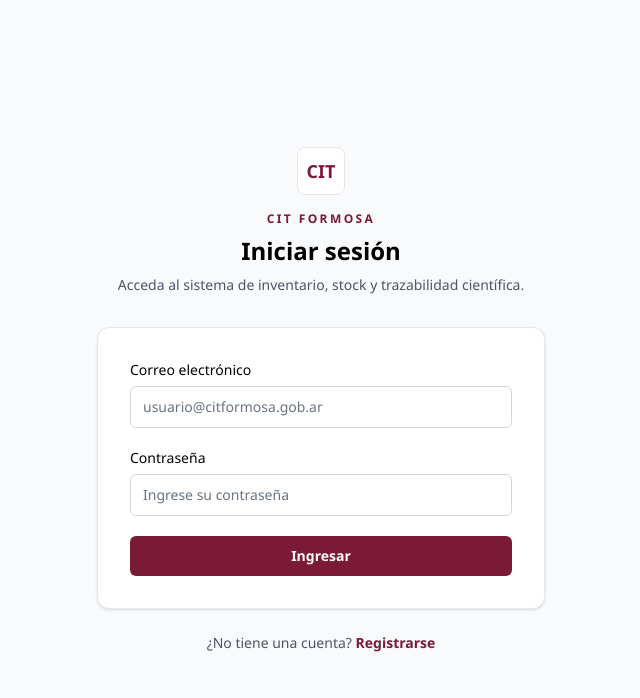
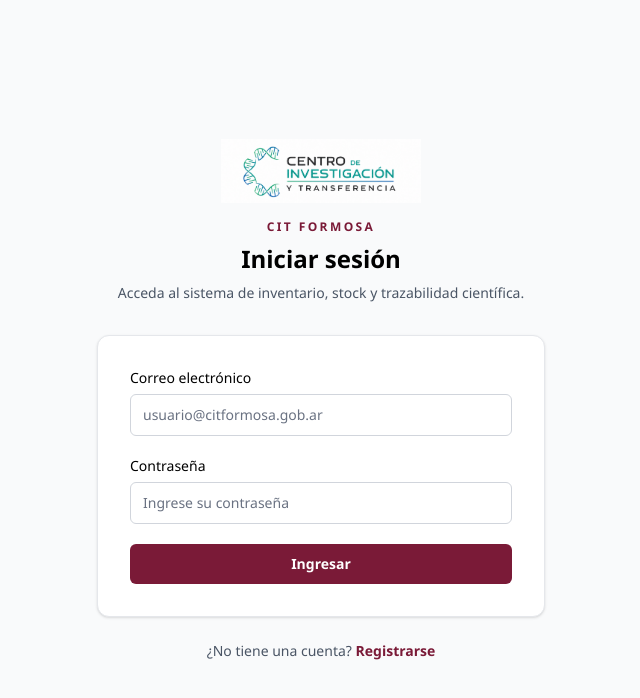
Before and after one commit to Franac0a/SITGI, a React (Vite) app in the folder frontend/: page /login in a window 1280 px wide. Shown: the top 698 px of the page, without its empty margins (319-959 px from the left). Built offline with nearby package versions, Linux system fonts and the light colour scheme; no server answers.

Commit message:
Puse el logod el CIT, ( falta cambiar y corregir)

```diff
--- a/frontend/src/components/layout/AuthLayout.tsx
+++ b/frontend/src/components/layout/AuthLayout.tsx
@@ -19,8 +19,12 @@ export function AuthLayout({
     <div className="min-h-screen bg-gray-50">
       <div className="mx-auto flex min-h-screen max-w-6xl flex-col justify-center px-4 py-10">
         <div className="mb-8 text-center">
-          <div className="mx-auto mb-4 flex h-12 w-12 items-center justify-center rounded-lg border border-gray-200 bg-white">
-            <span className="text-lg font-bold text-bordo-600">CIT</span>
+          <div className="mx-auto mb-4 flex max-w-xs items-center justify-center">
+            <img
+              src="/logo.png"
+              alt="Centro de Investigación y Transferencia - CIT Formosa"
+              className="h-14 sm:h-16 w-auto object-contain"
+            />
           </div>
           <p className="text-xs font-semibold uppercase tracking-[0.2em] text-bordo-600">
             CIT Formosa
--- a/frontend/src/components/layout/Header.tsx
+++ b/frontend/src/components/layout/Header.tsx
@@ -1,5 +1,5 @@
 import { useState, useRef, useEffect } from 'react'
-import { useNavigate } from 'react-router-dom'
+import { useNavigate, Link } from 'react-router-dom'
 import { useAuth } from '@/context'
 
 interface NotificationItem {
@@ -69,10 +69,13 @@ export function Header({ onToggleSidebar, notifications: initialNotifications =
           </svg>
         </button>
 
-        <div
-          id="logo-header-placeholder"
-          className="w-36 sm:w-44 h-9 rounded bg-gray-100 border border-gray-200 shrink-0"
-        />
+        <Link to="/dashboard" className="flex items-center gap-2 shrink-0 hover:opacity-90 transition-opacity">
+          <img
+            src="/logo.png"
+            alt="Centro de Investigación y Transferencia - CIT Formosa"
+            className="h-9 sm:h-10 w-auto max-w-44 sm:max-w-64 object-contain"
+          />
+        </Link>
       </div>
 
       <div className="flex items-center gap-3 sm:gap-4">
--- a/frontend/src/components/layout/Sidebar.tsx
+++ b/frontend/src/components/layout/Sidebar.tsx
@@ -185,10 +185,17 @@ export function Sidebar({ isOpen, onClose }: SidebarProps) {
         }`}
       >
         <div className="h-16 px-4 border-b border-gray-200 bg-gray-50 flex items-center justify-between">
-          <div
-            id="logo-header-placeholder"
-            className="w-36 h-9 rounded bg-gray-100 border border-gray-200 shrink-0"
-          />
+          <Link
+            to="/dashboard"
+            onClick={onClose}
+            className="flex items-center hover:opacity-90 transition-opacity"
+          >
+            <img
+              src="/logo.png"
+              alt="CIT Formosa"
+              className="h-8 w-auto max-w-44 object-contain"
+            />
+          </Link>
 
           <button
             type="button"
--- a/frontend/src/pages/dashboard/DashboardHome.tsx
+++ b/frontend/src/pages/dashboard/DashboardHome.tsx
@@ -7,10 +7,13 @@ export function DashboardHome() {
   return (
     <MainLayout>
       <div className="flex-1 flex flex-col items-center justify-center text-center p-6 my-auto">
-        <div
-          id="logo-main-placeholder"
-          className="w-56 h-56 sm:w-72 sm:h-72 rounded-2xl bg-gray-100 border border-gray-200 flex items-center justify-center mb-8 shadow-xs"
-        />
+        <div className="w-full max-w-md bg-white p-6 sm:p-8 rounded-2xl border border-gray-200 shadow-xs flex items-center justify-center mb-8">
+          <img
+            src="/logo.png"
+            alt="Centro de Investigación y Transferencia - CIT Formosa"
+            className="w-full max-h-32 sm:max-h-40 object-contain"
+          />
+        </div>
 
         <div className="max-w-xl space-y-3">
           <h1 className="text-2xl sm:text-3xl font-bold text-black tracking-tight">
```
Also changed, not shown: frontend/public/logo.png (added).
